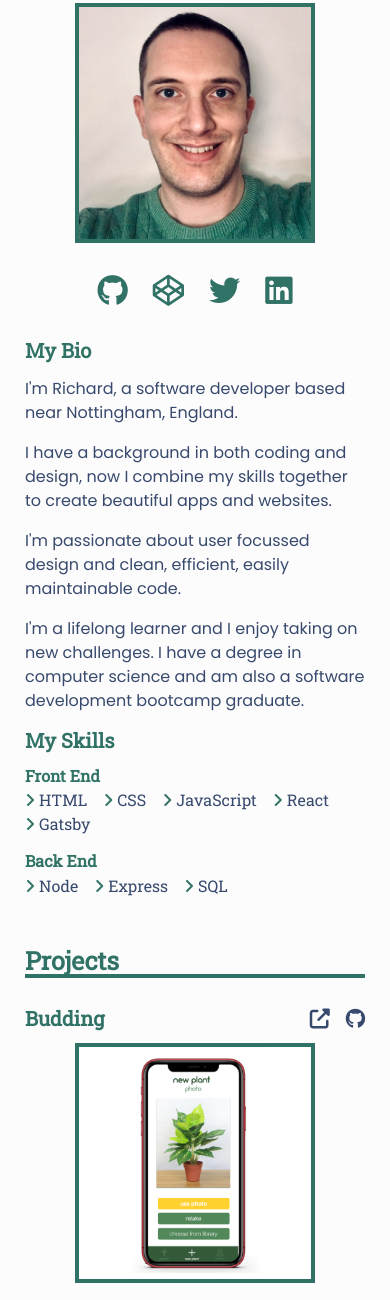
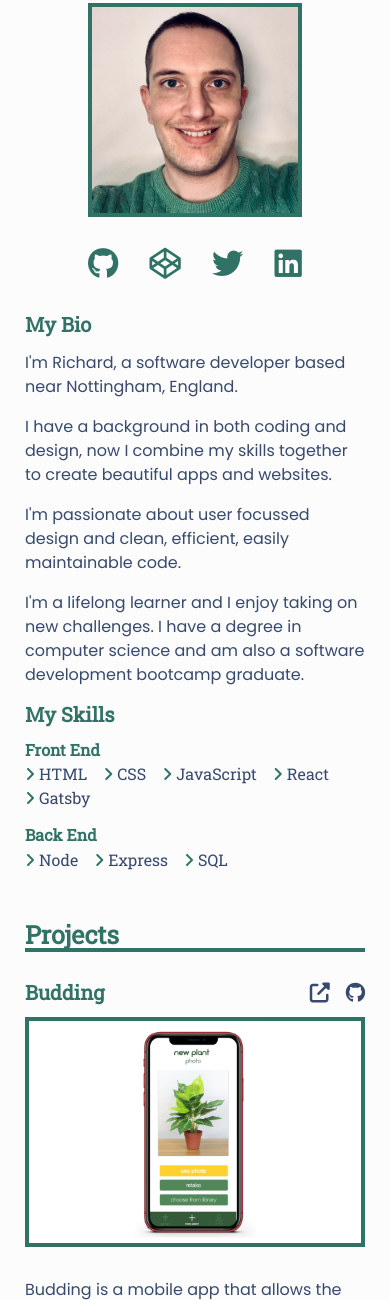
Before and after one commit to RichardBacon/personal-website, a Gatsby site: page / in a window 390 px wide. Shown: the part 946-2246 px from the top of the page. Built offline with nearby package versions, Linux system fonts and the light colour scheme; Gatsby itself is replaced by a stand-in of ours.

Commit message:
Change image sizing to improve appearance

```diff
--- a/src/components/about.module.css
+++ b/src/components/about.module.css
@@ -55,14 +55,9 @@
 
 .image {
   border: var(--border);
+  height: auto;
   margin-bottom: var(--size-4);
-  width: 36rem;
-}
-
-@media only screen and (max-width: 37.5em) {
-  .image {
-    width: 24rem;
-  }
+  width: 100%;
 }
 
 .socialList {
@@ -71,7 +66,7 @@
 }
 
 .socialItem {
-  margin-right: var(--size-3);
+  margin-right: var(--size-4);
 }
 
 .socialItem:last-child {
--- a/src/components/project.module.css
+++ b/src/components/project.module.css
@@ -71,8 +71,8 @@
 
 .image {
   border: var(--border);
-  height: 32rem;
-  width: 32rem;
+  height: auto;
+  width: 100%;
 }
 
 @media only screen and (max-width: 56.25em) {
@@ -80,11 +80,3 @@
     grid-row: 1;
   }
 }
-
-@media only screen and (max-width: 37.5em) {
-  .image {
-    grid-row: 1;
-    height: 24rem;
-    width: 24rem;
-  }
-}
```
